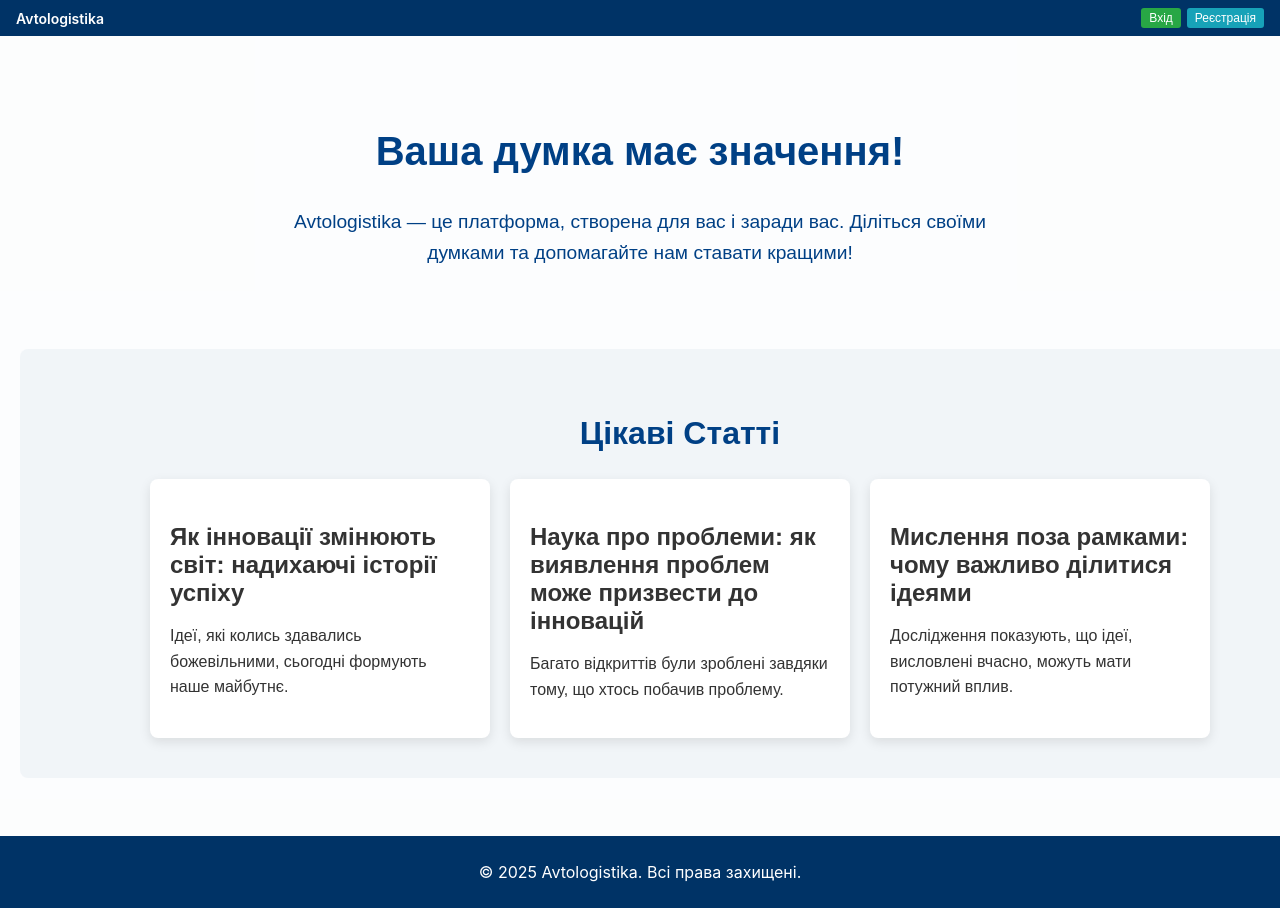
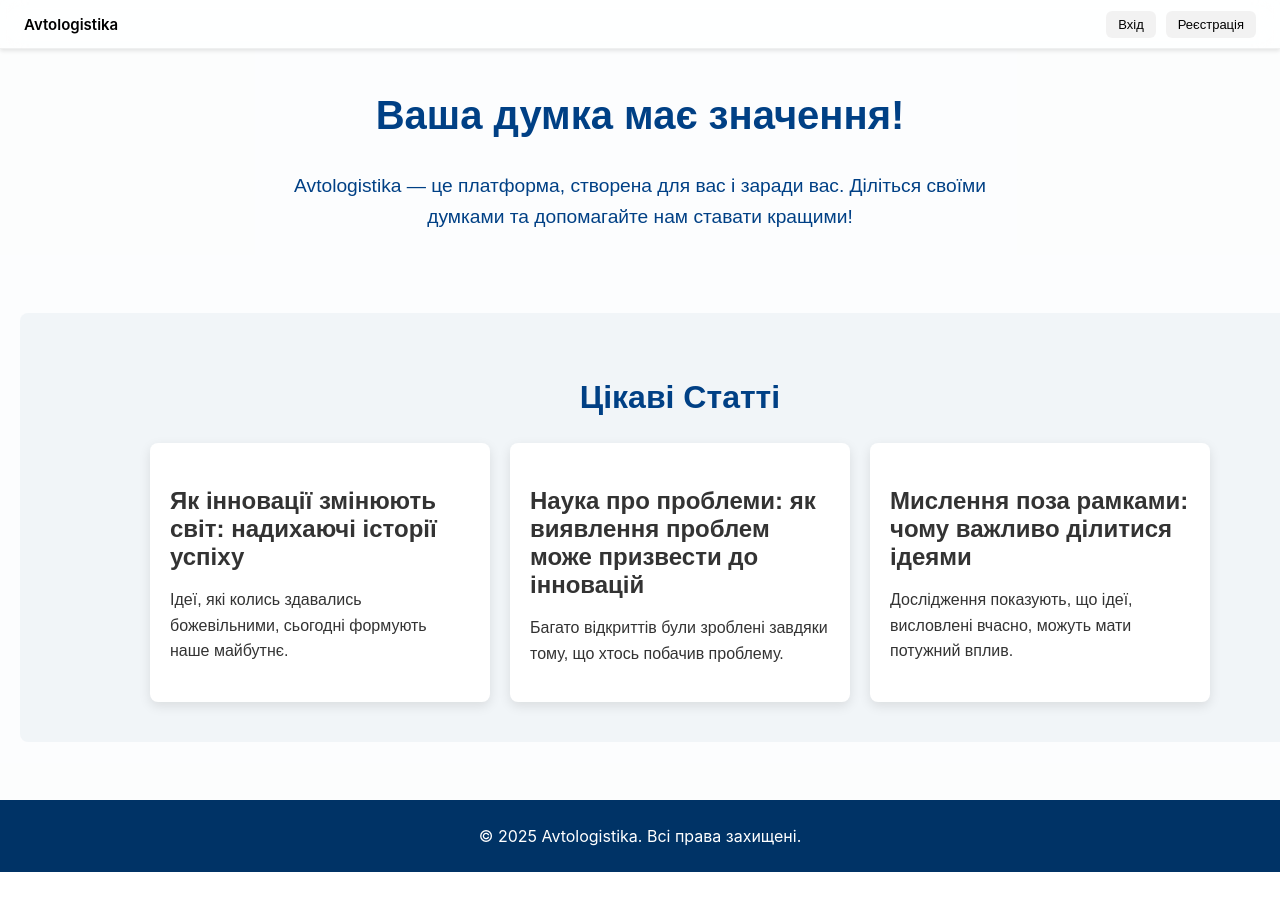
Before and after one commit to i-budonnyi/home, a React (Create React App) app: page / in a window 1280 px wide. After the commit the page ends 872 px from the top, so only its background shows below. Built offline with nearby package versions, Linux system fonts and the light colour scheme.

Commit message:
style: оновлений сучасний прозорий Header

```diff
--- a/src/components/Header/Header.js
+++ b/src/components/Header/Header.js
@@ -28,18 +28,15 @@ const Header = () => {
       });
 
       if (!response.ok) {
-        if (response.status === 401) {
-          handleLogout();
-        } else {
-          throw new Error('Не вдалося отримати профіль користувача');
-        }
+        if (response.status === 401) handleLogout();
+        else throw new Error('Не вдалося отримати профіль користувача');
       }
 
       const data = await response.json();
       const fullName = `${data.first_name || ''} ${data.last_name || ''}`.trim();
       setUserName(fullName || null);
     } catch (error) {
-      console.error('[ERROR] Помилка отримання профілю:', error.message);
+      console.error('[HEADER] ❌ Помилка профілю:', error.message);
       localStorage.removeItem('token');
     } finally {
       setIsLoaded(true);
@@ -48,111 +45,87 @@ const Header = () => {
 
   useEffect(() => {
     const token = localStorage.getItem('token');
-    if (token) {
-      fetchUserProfile(token);
-    } else {
-      setIsLoaded(true);
-    }
+    if (token) fetchUserProfile(token);
+    else setIsLoaded(true);
   }, [fetchUserProfile]);
 
   useEffect(() => {
-    const currentTheme = localStorage.getItem('theme');
-    setIsDarkMode(currentTheme === 'dark');
-  }, [location.pathname]); // 🔁 перевірка теми при зміні маршруту
+    const theme = localStorage.getItem('theme');
+    setIsDarkMode(theme === 'dark');
+  }, [location.pathname]);
 
   if (!isLoaded) return null;
 
+  const headerStyle = {
+    position: 'fixed',
+    top: 0,
+    left: 0,
+    right: 0,
+    zIndex: 999,
+    backdropFilter: 'blur(12px)',
+    backgroundColor: isDarkMode ? 'rgba(0,0,0,0.6)' : 'rgba(255,255,255,0.7)',
+    color: isDarkMode ? '#fff' : '#000',
+    display: 'flex',
+    justifyContent: 'space-between',
+    alignItems: 'center',
+    height: '48px',
+    padding: '0 24px',
+    fontSize: '14px',
+    borderBottom: isDarkMode ? '1px solid rgba(255,255,255,0.08)' : '1px solid rgba(0,0,0,0.06)',
+    boxShadow: isDarkMode ? '0 2px 4px rgba(0,0,0,0.4)' : '0 2px 4px rgba(0,0,0,0.1)',
+  };
+
+  const buttonStyle = {
+    border: 'none',
+    borderRadius: '6px',
+    padding: '6px 12px',
+    cursor: 'pointer',
+    fontSize: '13px',
+    transition: '0.2s',
+    backdropFilter: 'blur(4px)',
+    backgroundColor: isDarkMode ? 'rgba(255,255,255,0.1)' : 'rgba(0,0,0,0.05)',
+    color: isDarkMode ? '#fff' : '#000',
+    marginLeft: 10
+  };
+
   return (
-    <header
-      style={{
-        height: '36px',
-        backgroundColor: isDarkMode ? '#1A1A1A' : '#003366',
-        color: 'white',
-        display: 'flex',
-        justifyContent: 'space-between',
-        alignItems: 'center',
-        padding: '0 16px',
-        fontSize: '13px',
-      }}
-    >
+    <header style={headerStyle}>
       <div
         onClick={() => navigate('/')}
-        style={{
-          cursor: 'pointer',
-          fontWeight: 600,
-          fontSize: '14px',
-        }}
+        style={{ fontWeight: 600, cursor: 'pointer', fontSize: '15px' }}
       >
         Avtologistika
       </div>
 
-      <nav>
+      <div style={{ display: 'flex', alignItems: 'center' }}>
         {userName ? (
-          <div style={{ display: 'flex', alignItems: 'center' }}>
+          <>
             <span
               onClick={() => navigate('/worker')}
               style={{
-                marginRight: '10px',
+                marginRight: '12px',
                 cursor: 'pointer',
                 textDecoration: 'underline',
-                fontSize: '13px',
                 fontWeight: 500,
               }}
             >
               {userName}
             </span>
-            <button
-              onClick={handleLogout}
-              style={{
-                color: 'white',
-                backgroundColor: '#dc3545',
-                border: 'none',
-                borderRadius: '3px',
-                padding: '4px 8px',
-                cursor: 'pointer',
-                fontSize: '12px',
-                lineHeight: '1',
-              }}
-            >
+            <button onClick={handleLogout} style={{ ...buttonStyle, backgroundColor: '#e74c3c', color: '#fff' }}>
               Вийти
             </button>
-          </div>
+          </>
         ) : (
           <>
-            <button
-              onClick={() => navigate('/login')}
-              style={{
-                color: 'white',
-                backgroundColor: '#28a745',
-                border: 'none',
-                borderRadius: '3px',
-                padding: '4px 8px',
-                cursor: 'pointer',
-                marginRight: '6px',
-                fontSize: '12px',
-                lineHeight: '1',
-              }}
-            >
+            <button onClick={() => navigate('/login')} style={buttonStyle}>
               Вхід
             </button>
-            <button
-              onClick={() => navigate('/register')}
-              style={{
-                color: 'white',
-                backgroundColor: '#17a2b8',
-                border: 'none',
-                borderRadius: '3px',
-                padding: '4px 8px',
-                cursor: 'pointer',
-                fontSize: '12px',
-                lineHeight: '1',
-              }}
-            >
+            <button onClick={() => navigate('/register')} style={buttonStyle}>
               Реєстрація
             </button>
           </>
         )}
-      </nav>
+      </div>
     </header>
   );
 };
```
